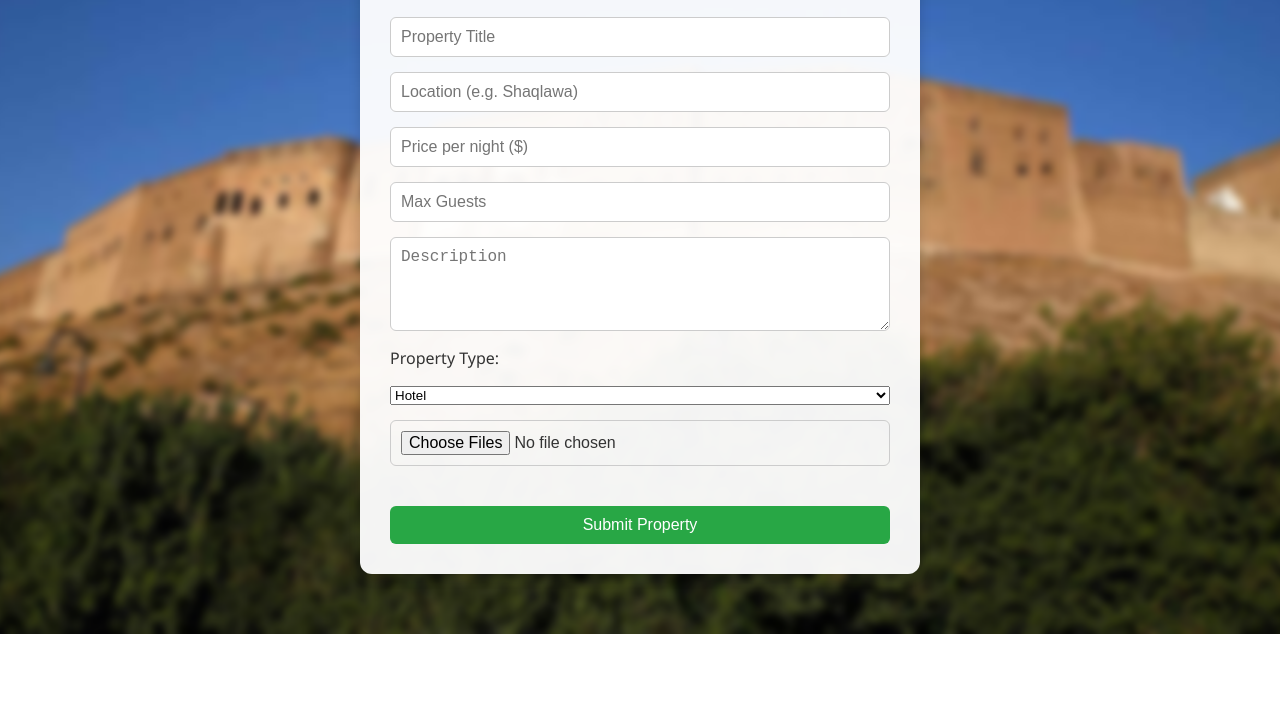
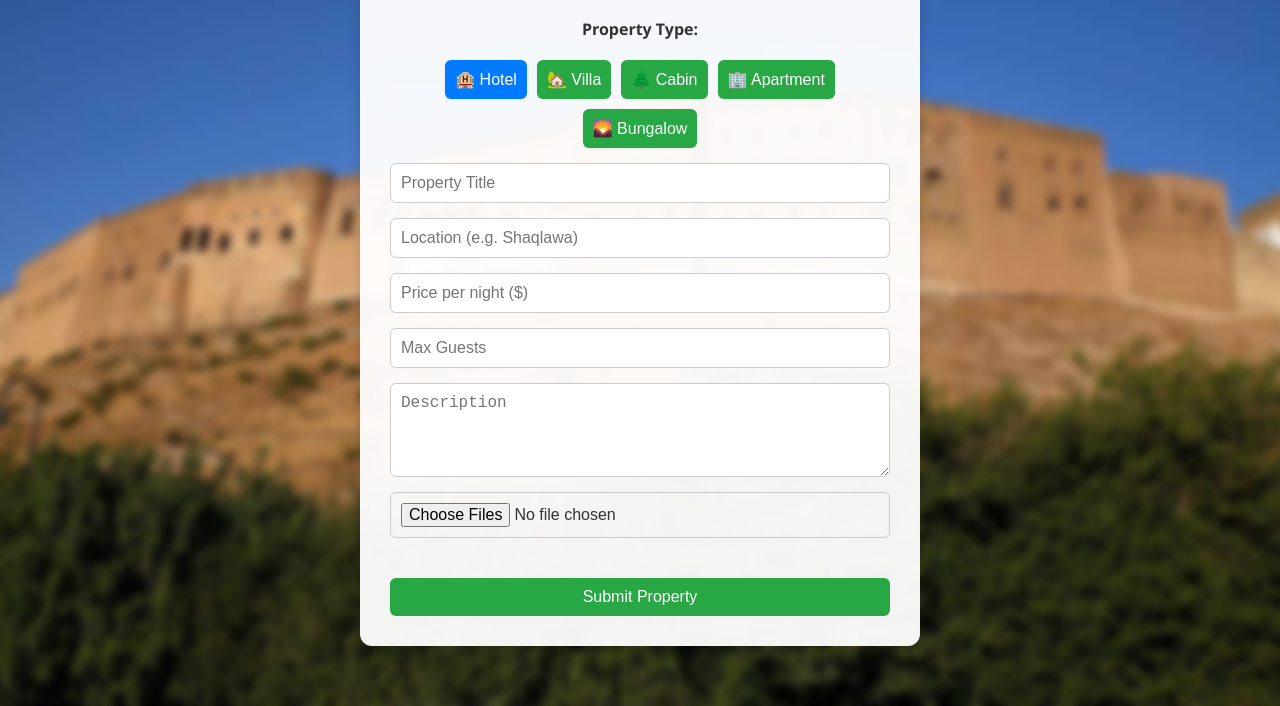
Before and after one commit to mint0s/Gashtelo, a plain HTML site: page frontend/list.html in a window 1280 px wide. Shown: the part 239-945 px from the top of the page. Before the commit the page ends 873 px from the top, so only its background shows below. Drawn offline with Linux system fonts and the light colour scheme.

```diff
--- a/frontend/list.html
+++ b/frontend/list.html
@@ -26,19 +26,23 @@
       <section class="list-property-form">
         <h2>List Your Property</h2>
         <form id="propertyForm">
+          <div class="property-type-bar">
+  <label class="property-type-label">Property Type:</label>
+  <div class="property-type-buttons">
+    <button type="button" class="type-option active" data-type="Hotel">🏨 Hotel</button>
+    <button type="button" class="type-option" data-type="Villa">🏡 Villa</button>
+    <button type="button" class="type-option" data-type="Cabin">🌲 Cabin</button>
+    <button type="button" class="type-option" data-type="Apartment">🏢 Apartment</button>
+    <button type="button" class="type-option" data-type="Bungalow">🌄 Bungalow</button>
+  </div>
+</div>
+
           <input type="text" placeholder="Property Title" required />
           <input type="text" placeholder="Location (e.g. Shaqlawa)" required />
           <input type="number" placeholder="Price per night ($)" required />
           <input type="number" placeholder="Max Guests" required />
           <textarea placeholder="Description" rows="4" required></textarea>
-          <label for="propertyType">Property Type:</label>
-<select id="propertyType" required>
-  <option value="Hotel">Hotel</option>
-  <option value="Villa">Villa</option>
-  <option value="Cabin">Cabin</option>
-  <option value="Apartment">Apartment</option>
-  <option value="Bungalow">Bungalow</option>
-</select>
+
 
           <input type="file" id="imageUpload" multiple />
            <div id="imagePreview"></div> <!-- NEW -->
```
